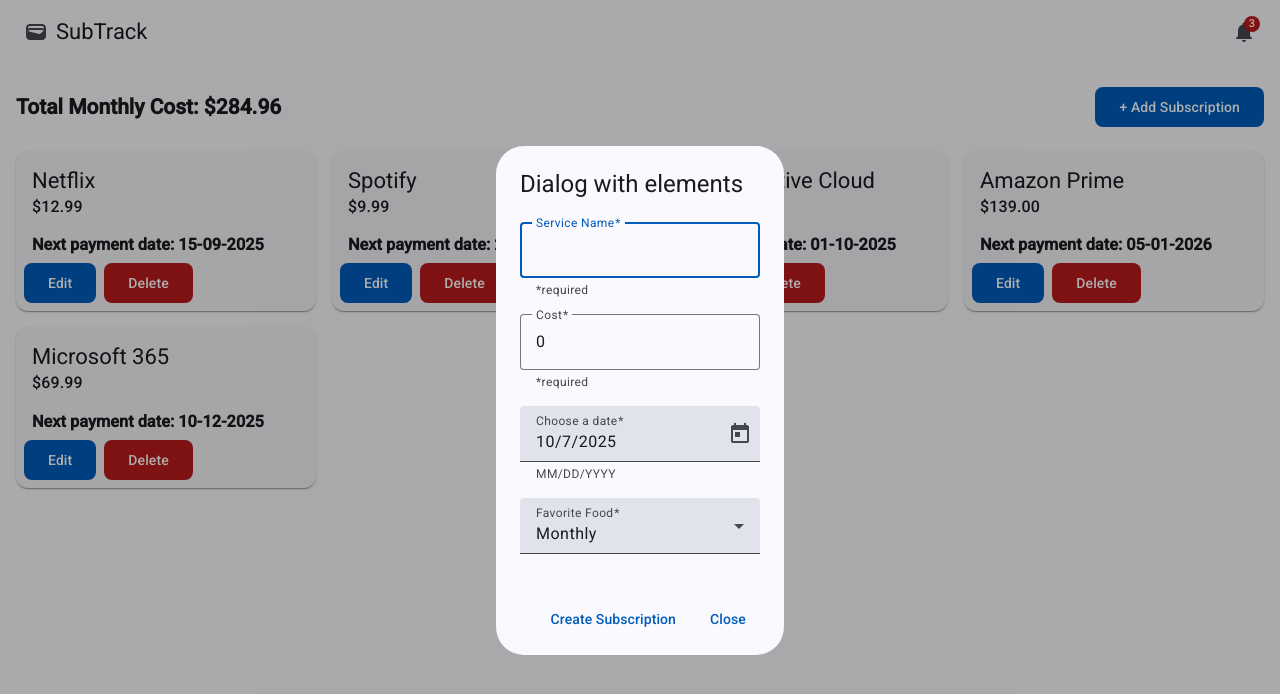
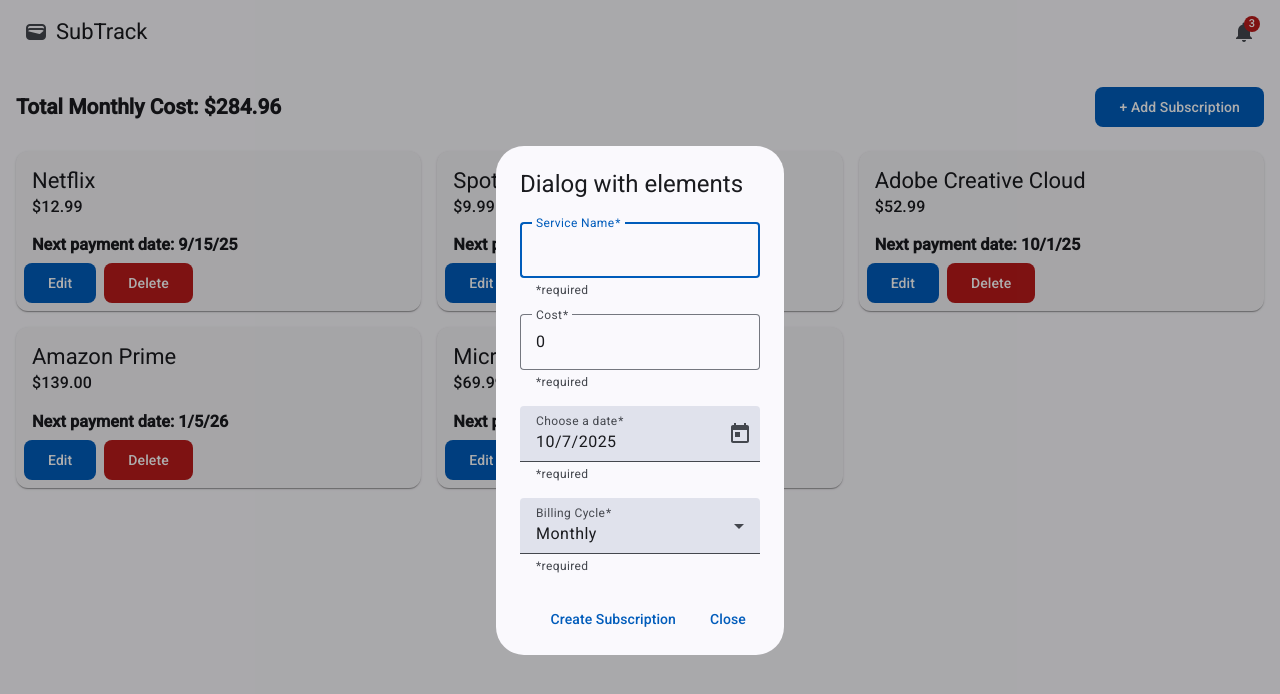
Before and after one commit to CodeWithKarol/sub-track-mvp, an Angular app: page / in a window 1280 px wide. Both pictures are taken after a click on the button "+ Add Subscription". Shown: the top 694 px of the page. Built offline with nearby package versions, Linux system fonts and the light colour scheme.

Commit message:
refactor: Update subscription dialogs and list UI
Changed date and billing cycle hints to indicate required fields in the create subscription dialog. Updated next payment date format to 'shortDate' in the subscription list and increased card min width from 300px to 350px for improved layout.

```diff
--- a/src/app/create-subscription-dialog/create-subscription-dialog.html
+++ b/src/app/create-subscription-dialog/create-subscription-dialog.html
@@ -16,19 +16,20 @@
     <mat-form-field>
       <mat-label>Choose a date</mat-label>
       <input matInput [matDatepicker]="picker" formControlName="nextPaymentDate" />
-      <mat-hint>MM/DD/YYYY</mat-hint>
+      <mat-hint>*required</mat-hint>
       <mat-datepicker-toggle matIconSuffix [for]="picker"></mat-datepicker-toggle>
       <mat-datepicker #picker></mat-datepicker>
     </mat-form-field>
 
     <mat-form-field>
-      <mat-label>Favorite Food</mat-label>
+      <mat-label>Billing Cycle</mat-label>
       <mat-select [(value)]="selectedBillingCycle" formControlName="billingCycle">
         <mat-option></mat-option>
         @for (option of billingCycles; track option) {
           <mat-option [value]="option.value">{{ option.viewValue }}</mat-option>
         }
       </mat-select>
+      <mat-hint>*required</mat-hint>
     </mat-form-field>
   </form>
 </mat-dialog-content>
--- a/src/app/subscription-list/subscription-list.html
+++ b/src/app/subscription-list/subscription-list.html
@@ -12,11 +12,17 @@
           <mat-card-subtitle>{{ subscription.cost | currency }}</mat-card-subtitle>
         </mat-card-header>
         <mat-card-content>
-          <h3>Next payment date: {{ subscription.nextPaymentDate | date: 'dd-MM-yyyy' }}</h3>
+          <h3>Next payment date: {{ subscription.nextPaymentDate | date: 'shortDate' }}</h3>
         </mat-card-content>
         <mat-card-actions class="card-actions">
           <button matButton="filled" (click)="updateSubscription(subscription.id)">Edit</button>
-          <button matButton="filled" class="error-button" (click)="deleteSubscription(subscription.id)">Delete</button>
+          <button
+            matButton="filled"
+            class="error-button"
+            (click)="deleteSubscription(subscription.id)"
+          >
+            Delete
+          </button>
         </mat-card-actions>
       </mat-card>
     }
--- a/src/app/subscription-list/subscription-list.scss
+++ b/src/app/subscription-list/subscription-list.scss
@@ -1,6 +1,6 @@
 .subscription-grid {
   display: grid;
-  grid-template-columns: repeat(auto-fill, minmax(300px, 1fr));
+  grid-template-columns: repeat(auto-fill, minmax(350px, 1fr));
   gap: 16px;
 }
 
```
